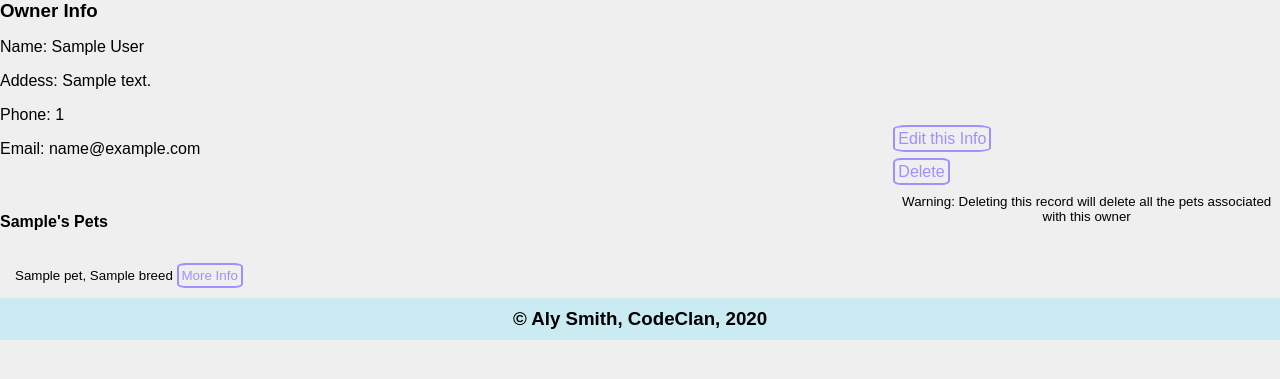
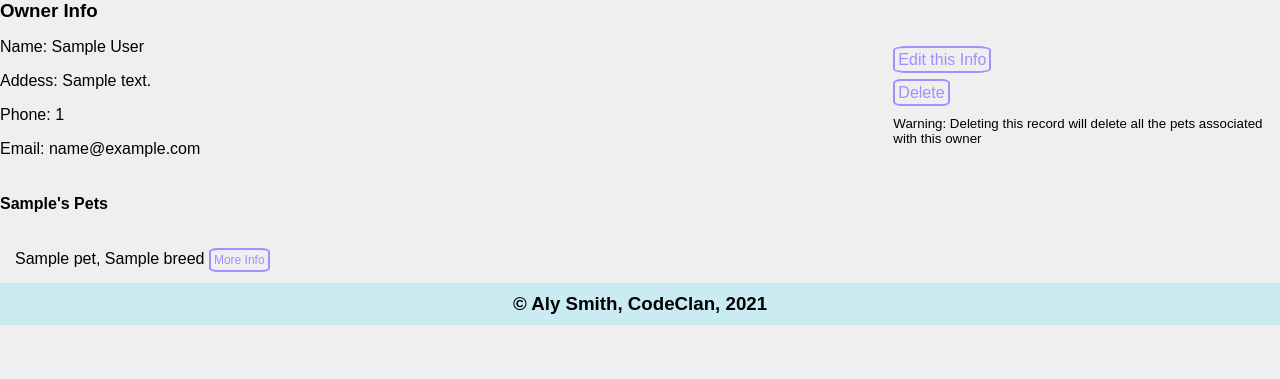
Before and after one commit to JaSmith13/vet_management_project, a Flask app: page /owners/1 in a window 1280 px wide. Shown: the part 113-492 px from the top of the page. Run offline with Flask 2, Linux system fonts and the light colour scheme; a database or web service that is not in the repository returns one stand-in record (values such as "Sample title"); some libraries are stand-ins or nearby versions.

Commit message:
added left margin to vet entries

```diff
--- a/vet_management/static/style.css
+++ b/vet_management/static/style.css
@@ -10,6 +10,10 @@ header, footer{
 
 header > p {
     margin: 0px;
+}
+
+main{
+    /* padding-left: 5px; */
 }
 
 ul{
@@ -60,11 +64,6 @@ nav > ul > li > a:hover{
     transition-duration: 0.2s;
 }
 
-.owners_pet_links{
-    color: #9E90FF;
-    /* text-align: left; */
-}
-
 footer {
 text-align: center;
 padding: 10px;
@@ -74,9 +73,13 @@ h3{
     margin: 0;
 }
 
+.vet{
+    padding-left: 10px;
+}
+
 .inactive_vet{
-    background-color: #FF3B3F; opacity: 0.5;
-
+    background-color: #FF3B3F;
+    opacity: 0.5;
 }
 
 .info{
@@ -98,7 +101,6 @@ h3{
 #owners_pets_container{
     display: flex;
     flex-direction: column;
-    font-size: smaller;
     padding: 5px;
 }
 
@@ -108,5 +110,15 @@ h3{
 
 #owner_delete_warning{
     font-size: smaller;
-    text-align: center;
+    text-align: left;
 }
+
+.owners_pet_links{
+    color: #9E90FF;
+    font-size: 12px;
+    /* text-align: left; */
+}
+
+.edit_vet_link{
+    justify-content: space-around;
+}
--- a/vet_management/templates/base.html
+++ b/vet_management/templates/base.html
@@ -28,7 +28,7 @@
         {% endblock %}
     </main>
     <footer>
-        <h3>© Aly Smith, CodeClan, 2020</h3>
+        <h3>© Aly Smith, CodeClan, 2021</h3>
     </footer>
 </body>
 </html>
--- a/vet_management/templates/owners/show.html
+++ b/vet_management/templates/owners/show.html
@@ -7,8 +7,6 @@
             <p>Addess: {{owner.address}}</p>
             <p>Phone: {{owner.contact_number}}</p>
             <p>Email: {{owner.email}}</p>
-            <br>
-            <h4>{{owner.first_name}}'s Pets</h4>
         </div>
         <ul class="links">
             <li><a href="/owners/{{owner.id}}/edit">Edit this Info</a></li>
@@ -20,10 +18,12 @@
             </li>
         </ul>
     </section>
-    <ul id="owners_pets_container">
-        {% for pet in owners_pets%}
-        <li>{{pet.name}}, {{pet.breed}} <a class="owners_pet_links" href="/pets/{{pet.id}}">More Info</a></li>
-        {% endfor %}
-    </ul>
-
+    <section>
+        <h4>{{owner.first_name}}'s Pets</h4>
+        <ul id="owners_pets_container">
+            {% for pet in owners_pets%}
+            <li>{{pet.name}}, {{pet.breed}} <a class="owners_pet_links" href="/pets/{{pet.id}}">More Info</a></li>
+            {% endfor %}
+        </ul>
+    </section>
 {% endblock %}
--- a/vet_management/templates/vets/index.html
+++ b/vet_management/templates/vets/index.html
@@ -4,16 +4,18 @@
 {% block content %}
     <h3>Our Vets</h3>
     {% for vet in vets %}
+    <div>
         <section class="info {% if vet.is_active == False %} inactive_vet {% endif %}">
-        <div>
+            <div class="vet">
                 <p><h4>{{vet.first_name}} {{vet.last_name}} {{vet.qualifications}}</h4></p>
                 <p>Contact Number: {{vet.contact_number}}</p>
                 {% if vet.is_active == False %} <p>ATTENTION: THIS VET IS NO LONGER ACTIVE</p> {% endif %}
             </div>
-        <div class="links">
+            <div class="links edit_vet_link">
                 <span><a href="/vets/{{vet.id}}/edit"> Edit this info</a></span>
             </div>
         </section>
+    </div>
     <hr>
     {% endfor %}
     <a href="/vets/new">Add new vet</a>
```
Lines whose indentation alone changed are shown as unchanged.
